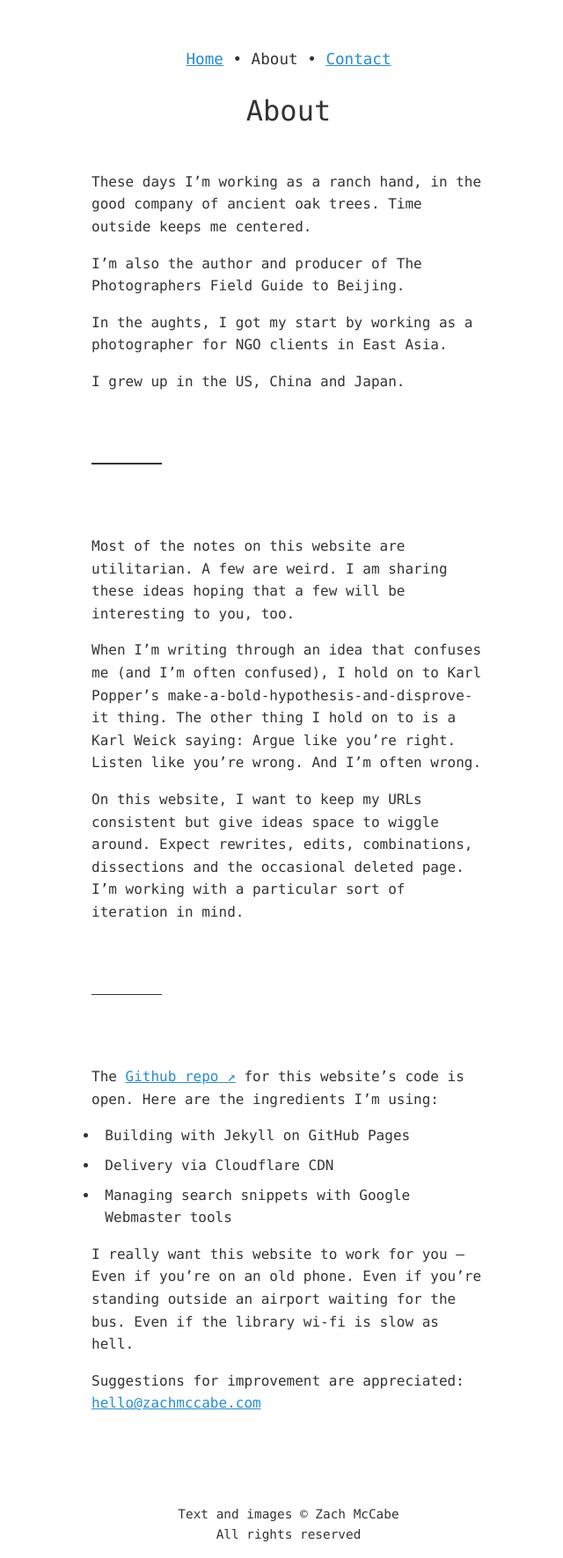
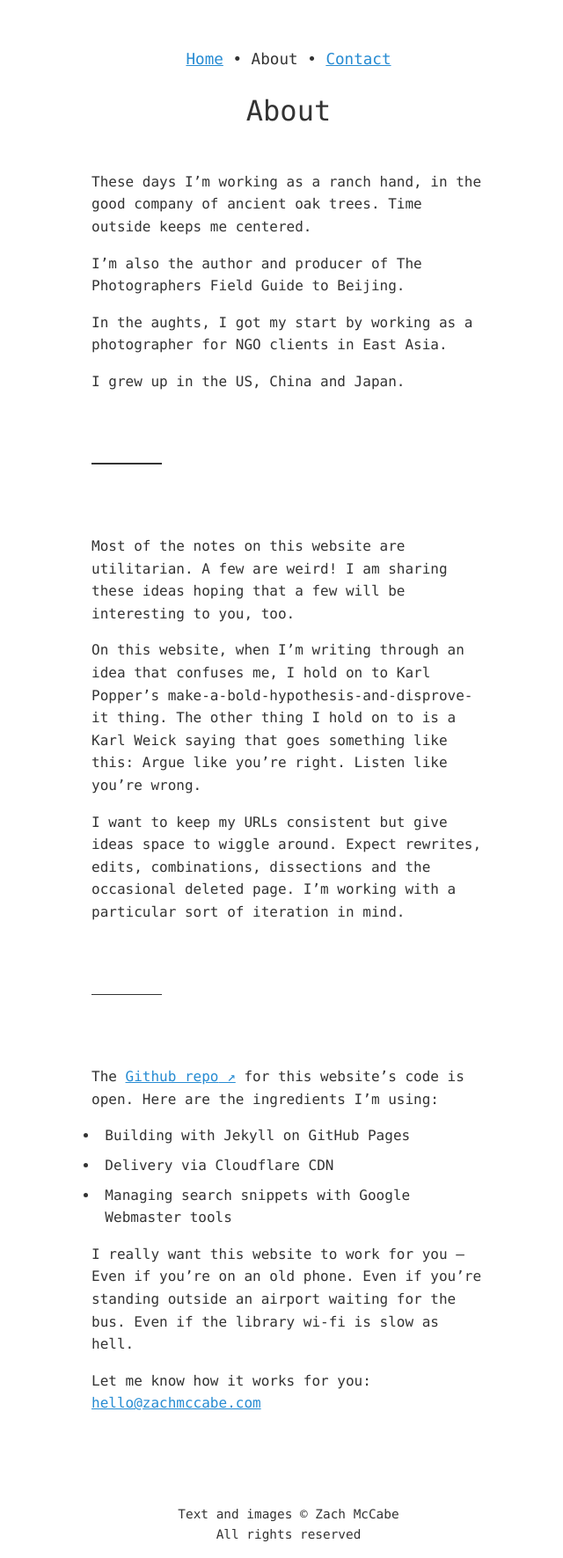
Before and after one commit to zachmccabe/zachmccabe.github.io, a Jekyll site: the page built from about.md, in a window 1280 px wide. Shown: the whole page at 88% size, without its empty margins (312-952 px from the left). Built offline with Jekyll 4.4.1, drawn with Linux system fonts in a browser that asks for light colours.

Commit message:
Update about.md
Copy tweaks

```diff
--- a/about.md
+++ b/about.md
@@ -18,11 +18,11 @@ I grew up in the US, China and Japan.
 
 ---
 
-Most of the notes on this website are utilitarian. A few are weird. I am sharing these ideas hoping that a few will be interesting to you, too.
+Most of the notes on this website are utilitarian. A few are weird! I am sharing these ideas hoping that a few will be interesting to you, too.
 
-When I'm writing through an idea that confuses me (and I'm often confused), I hold on to Karl Popper's make-a-bold-hypothesis-and-disprove-it thing. The other thing I hold on to is a Karl Weick saying: Argue like you're right. Listen like you're wrong. And I'm often wrong.
+On this website, when I'm writing through an idea that confuses me, I hold on to Karl Popper's make-a-bold-hypothesis-and-disprove-it thing. The other thing I hold on to is a Karl Weick saying that goes something like this: Argue like you're right. Listen like you're wrong.
 
-On this website, I want to keep my URLs consistent but give ideas space to wiggle around. Expect rewrites, edits, combinations, dissections and the occasional deleted page. I'm working with a particular sort of iteration in mind.
+I want to keep my URLs consistent but give ideas space to wiggle around. Expect rewrites, edits, combinations, dissections and the occasional deleted page. I'm working with a particular sort of iteration in mind.
 
 ---
 
@@ -34,7 +34,7 @@ The [Github repo] for this website's code is open. Here are the ingredients I'm
 
 I really want this website to work for you -- Even if you're on an old phone. Even if you're standing outside an airport waiting for the bus. Even if the library wi-fi is slow as hell.
 
-Suggestions for improvement are appreciated:<br/>
+Let me know how it works for you:<br/>
 {% include key_details.html %}
 
 [Github repo]: https://github.com/zachmccabe/zachmccabe.github.io
```
